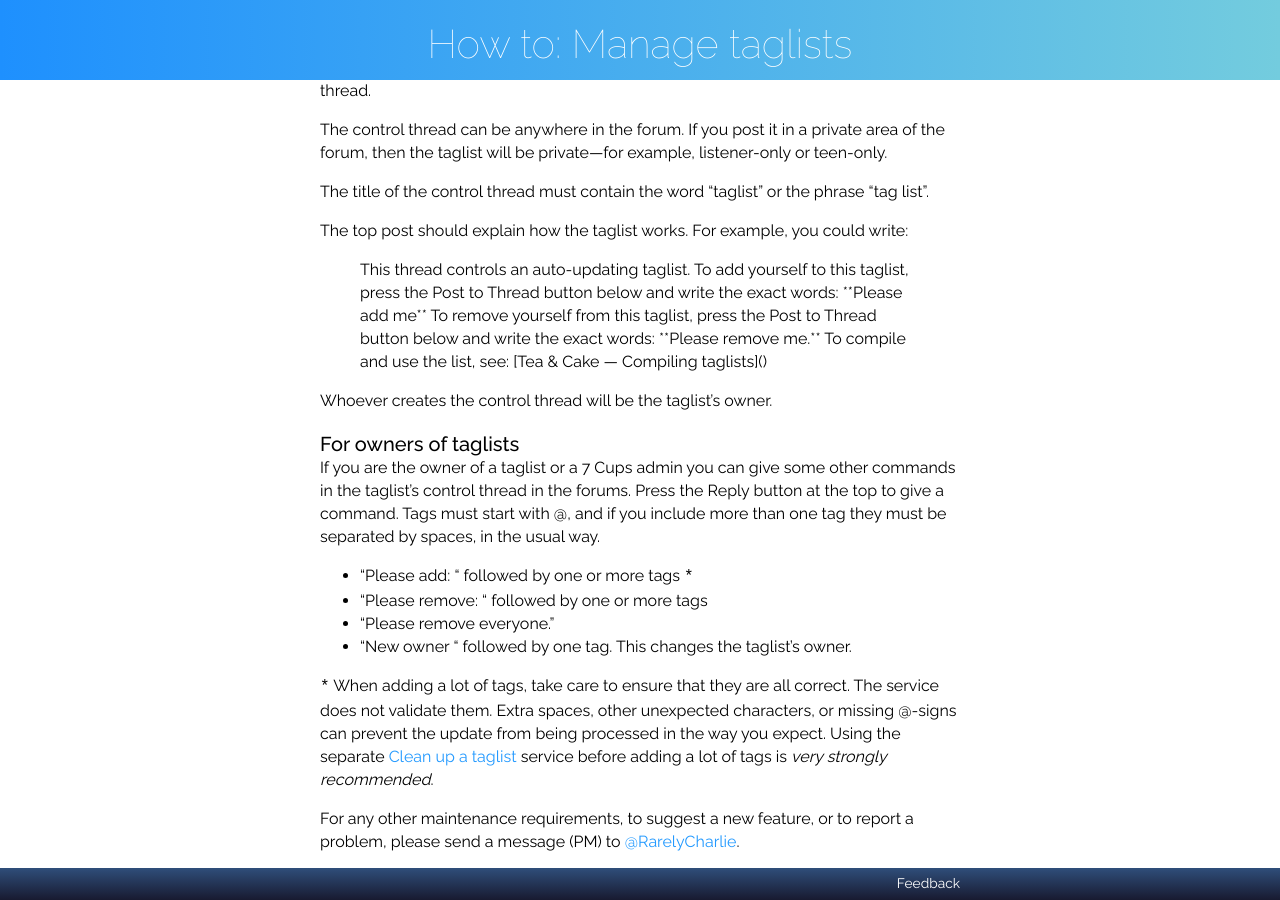
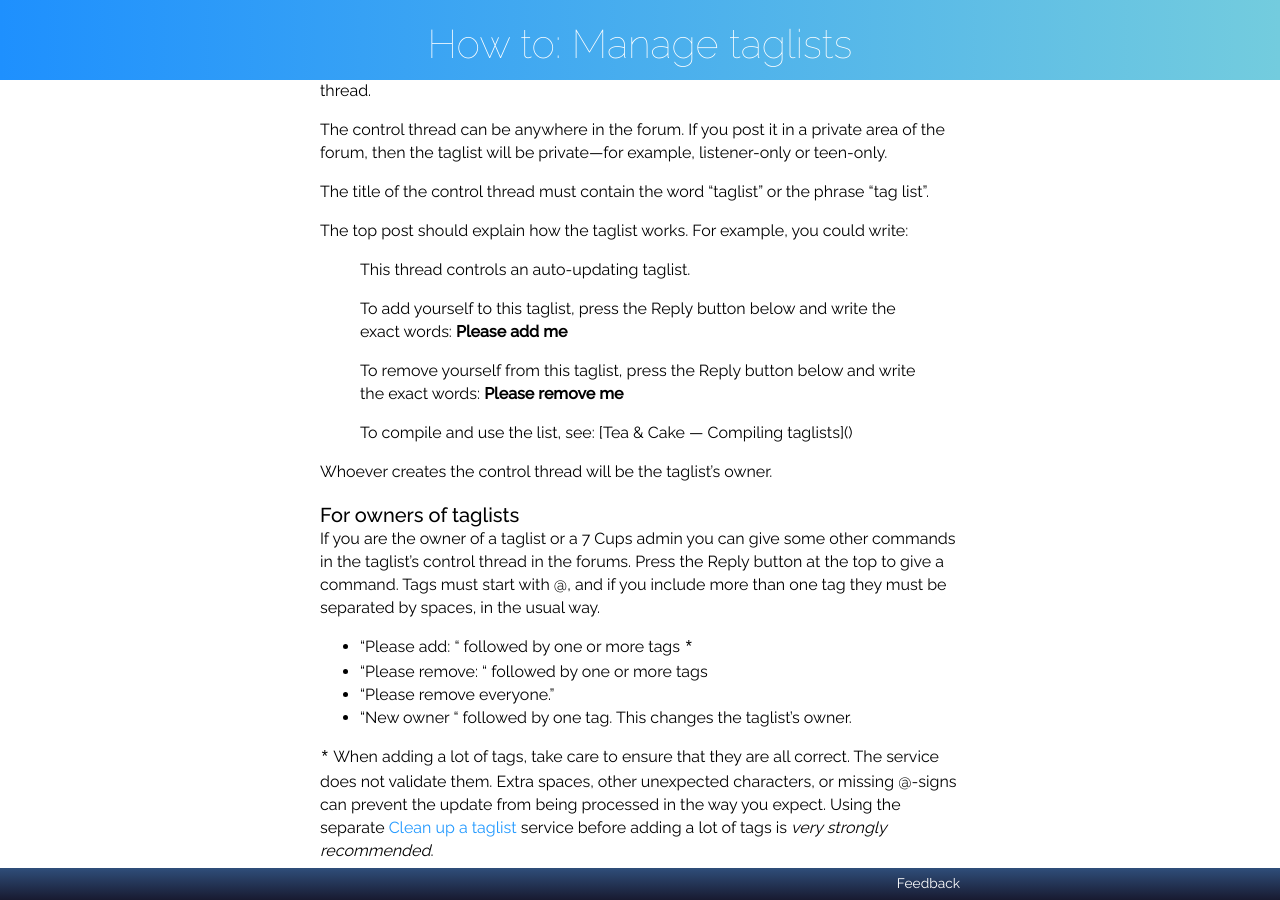
Before and after one commit to RarelyCharlie/rarelycharlie.github.io, a Jekyll site: the page built from _howto/taglist.md, in a window 1280 px wide and 900 px high, scrolled down 484 px. Built offline with Jekyll 4.4.1, drawn with Linux system fonts in a browser that asks for light colours.

Commit message:
howto taglistb

```diff
--- a/_howto/taglist.md
+++ b/_howto/taglist.md
@@ -35,13 +35,12 @@ The title of the control thread must contain the word "taglist" or the phrase "t
 The top post should explain how the taglist works. For example, you could write:
 
 <blockquote>
-This thread controls an auto-updating taglist.
+<p>This thread controls an auto-updating taglist.</p>
+<p>To add yourself to this taglist, press the Reply button below and write the exact words: <b>Please add me</b></p>
 
-To add yourself to this taglist, press the Post to Thread button below and write the exact words: **Please add me**
+<p>To remove yourself from this taglist, press the Reply button below and write the exact words: <b>Please remove me</b></p>
 
-To remove yourself from this taglist, press the Post to Thread button below and write the exact words: **Please remove me.**
-
-To compile and use the list, see: [Tea & Cake — Compiling taglists]()
+<p>To compile and use the list, see: [Tea & Cake — Compiling taglists]()</p>
 </blockquote>
 
 Whoever creates the control thread will be the taglist's owner.
```
